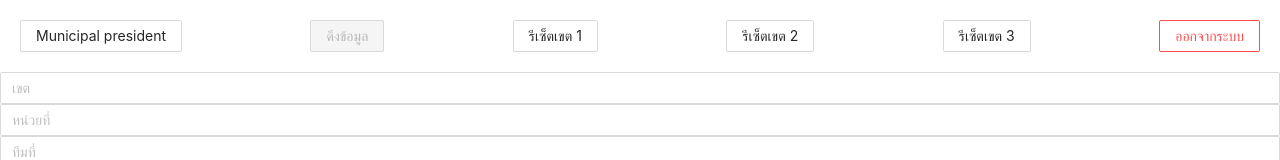
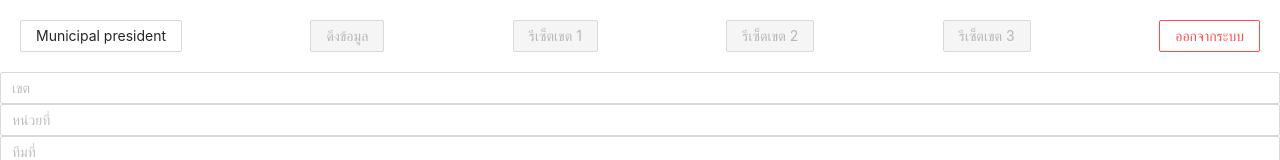
Before and after one commit to sixgeat1997/election, a React (Create React App) app: page /admin in a window 1280 px wide. Shown: the top 160 px of the page. Built offline with nearby package versions, Linux system fonts and the light colour scheme; no server answers; the database is empty; sample sign-in values are in the browser's storage.

Commit message:
update password

```diff
--- a/src/components/Admin.js
+++ b/src/components/Admin.js
@@ -238,9 +238,18 @@ const Admin = (props) => {
             {" "}
             ดึงข้อมูล
           </Button>
-          <Button onClick={() => resetData2(1, 13)}> รีเซ็ตเขต 1</Button>
-          <Button onClick={() => resetData2(2, 12)}> รีเซ็ตเขต 2</Button>
-          <Button onClick={() => resetData2(3, 12)}> รีเซ็ตเขต 3</Button>
+          <Button disabled onClick={() => resetData2(1, 13)}>
+            {" "}
+            รีเซ็ตเขต 1
+          </Button>
+          <Button disabled onClick={() => resetData2(2, 12)}>
+            {" "}
+            รีเซ็ตเขต 2
+          </Button>
+          <Button disabled onClick={() => resetData2(3, 12)}>
+            {" "}
+            รีเซ็ตเขต 3
+          </Button>
           <Button
             onClick={() => {
               localStorage.removeItem("login");
--- a/src/components/President.js
+++ b/src/components/President.js
@@ -12,10 +12,13 @@ const President = (props) => {
   allDistrict.sort((a, b) => a.electorate - b.electorate);
   const reducer = (accumulator, currentValue) => accumulator + currentValue;
   const totalPoint = (num) => {
-    let x = allDistrict
-      .filter((item) => item.number == num)
-      .map((item) => +item.point)
-      .reduce(reducer);
+    let x = [0, 0];
+    x = allDistrict
+      ? allDistrict
+          .filter((item) => item.number == num)
+          .map((item) => +item.point)
+          .reduce(reducer)
+      : x.reducer(reducer);
     return x;
   };
 
--- a/src/components/PsuLogin.js
+++ b/src/components/PsuLogin.js
@@ -4,7 +4,7 @@ import React, { useEffect, useState } from "react";
 const PsuLogin = (props) => {
   const admin = {
     user: "admin",
-    pass: "adminok",
+    pass: "adminkathu",
   };
 
   const user = {
```
